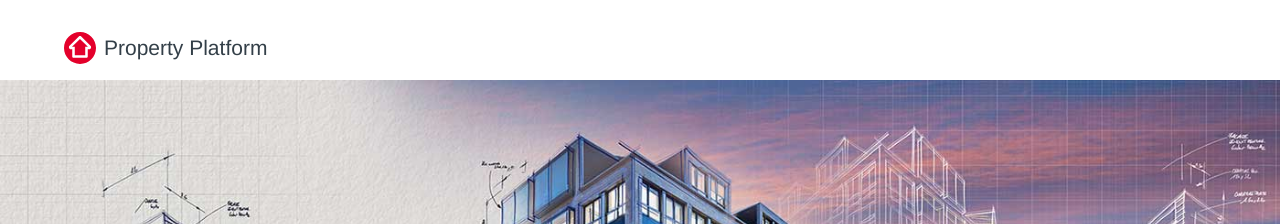
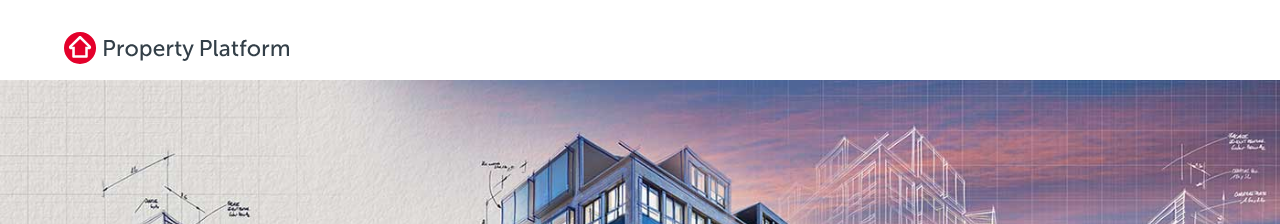
Before and after one commit to property-platform/property-platform.github.io, a Jekyll site: the page built from index.md, in a window 1280 px wide. Shown: the top 224 px of the page. Built offline with Jekyll 4.4.1, drawn with Linux system fonts in a browser that asks for light colours; some web fonts are replaced.

Commit message:
using property platform logo

```diff
--- a/_layouts/default.html
+++ b/_layouts/default.html
@@ -17,8 +17,7 @@
     <header class="wrapper">
       <h3 class="flex-main">
         <a href="{{ site.pp.url }}">
-          <img src="/images/rea-house.svg" />
-          {{ site.pp.name }}
+          <img src="/images/property-platform.svg" />
         </a>
       </h3>
       <span id="menu-toggle">
```
Also changed, not shown: images/property-platform.svg (added).
